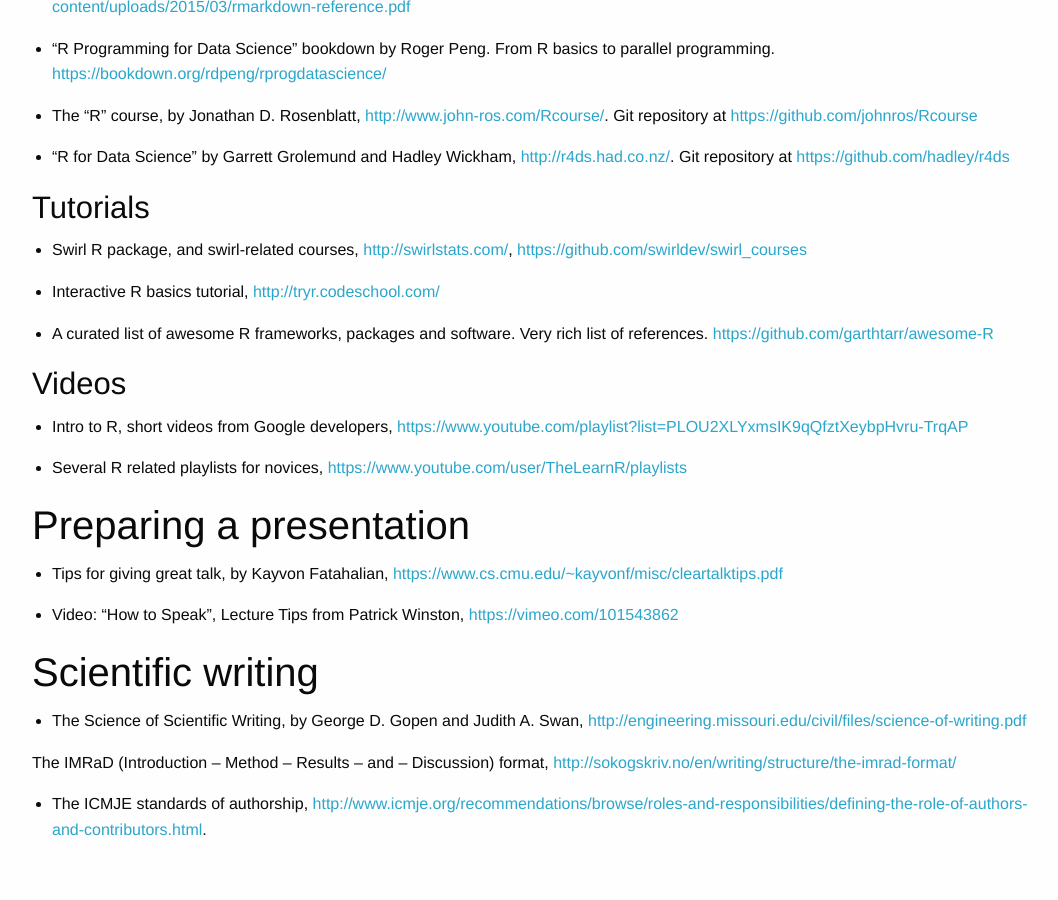
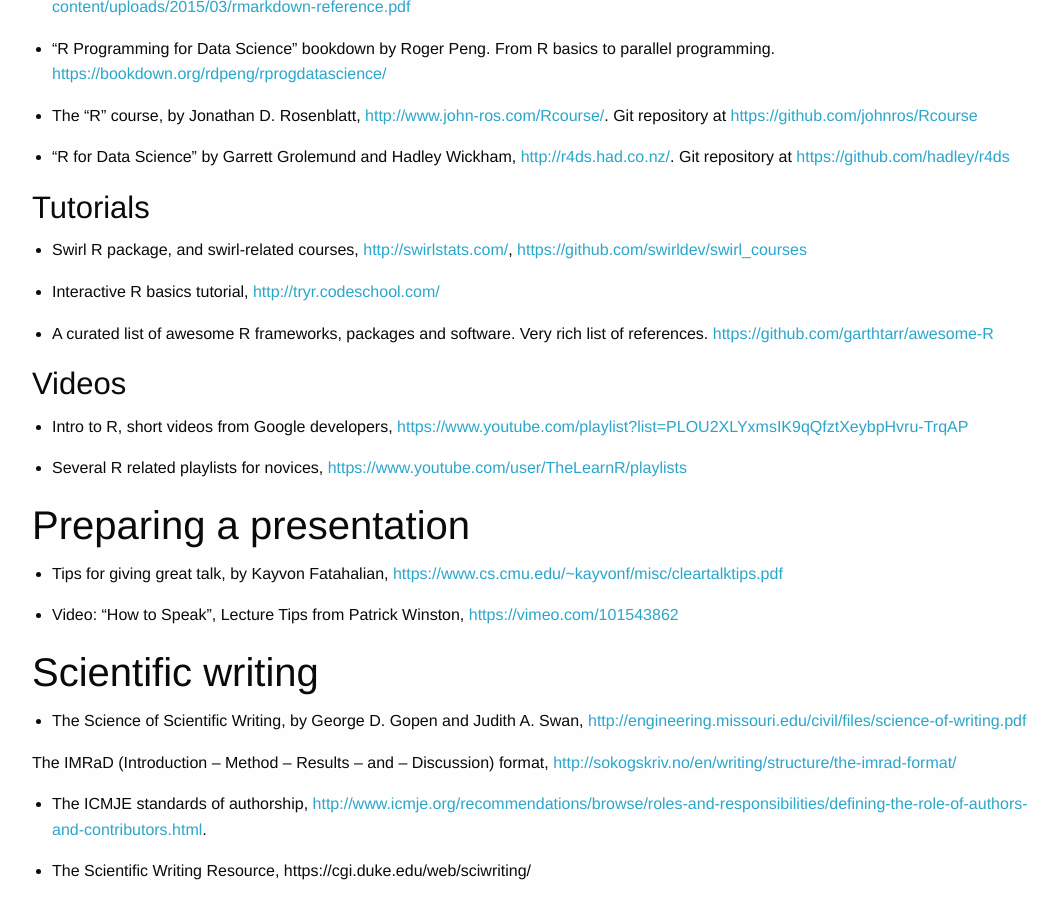
Before and after one commit to mdozmorov/BIOS567.2017, a Jekyll site: the page built from _posts/classplans/0003-01-02-01a_Markdown.md, in a window 1280 px wide and 900 px high, scrolled down 774 px. Shown: the whole window, without its empty margins (108-1166 px from the left). Built offline with Jekyll 4.4.1, drawn with Linux system fonts in a browser that asks for light colours; our own code applies the rules of GitHub Pages for plain Markdown files; before the commit the page ends 1632 px from its top, so only the background shows below that.

Commit message:
Add the scientific writing resource

```diff
--- a/_posts/classplans/0003-01-02-01a_Markdown.md
+++ b/_posts/classplans/0003-01-02-01a_Markdown.md
@@ -71,3 +71,5 @@
 The IMRaD (Introduction – Method – Results – and – Discussion) format, [http://sokogskriv.no/en/writing/structure/the-imrad-format/](http://sokogskriv.no/en/writing/structure/the-imrad-format/)
 
 - The ICMJE standards of authorship,  <http://www.icmje.org/recommendations/browse/roles-and-responsibilities/defining-the-role-of-authors-and-contributors.html>.
+
+- The Scientific Writing Resource, https://cgi.duke.edu/web/sciwriting/
```
